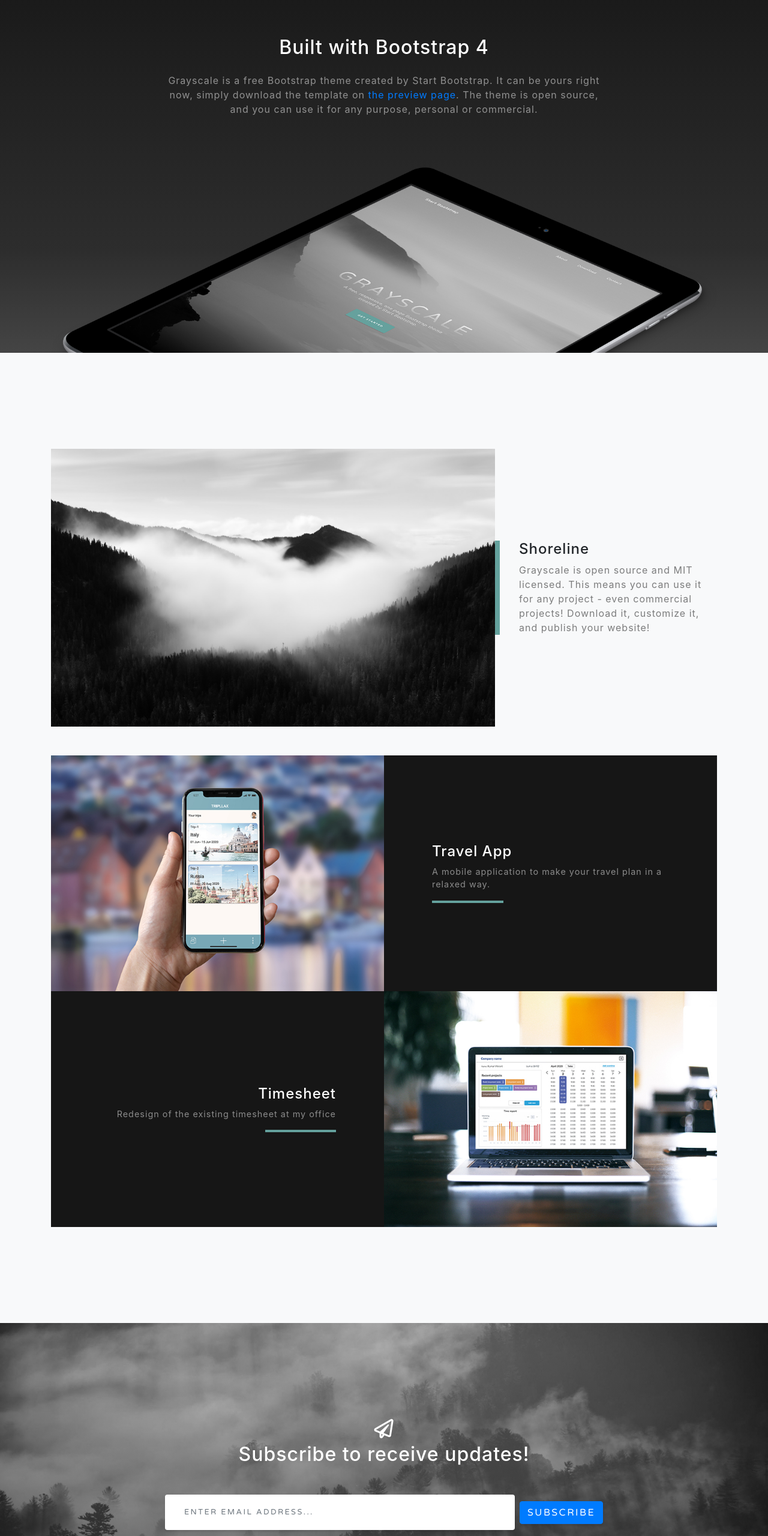
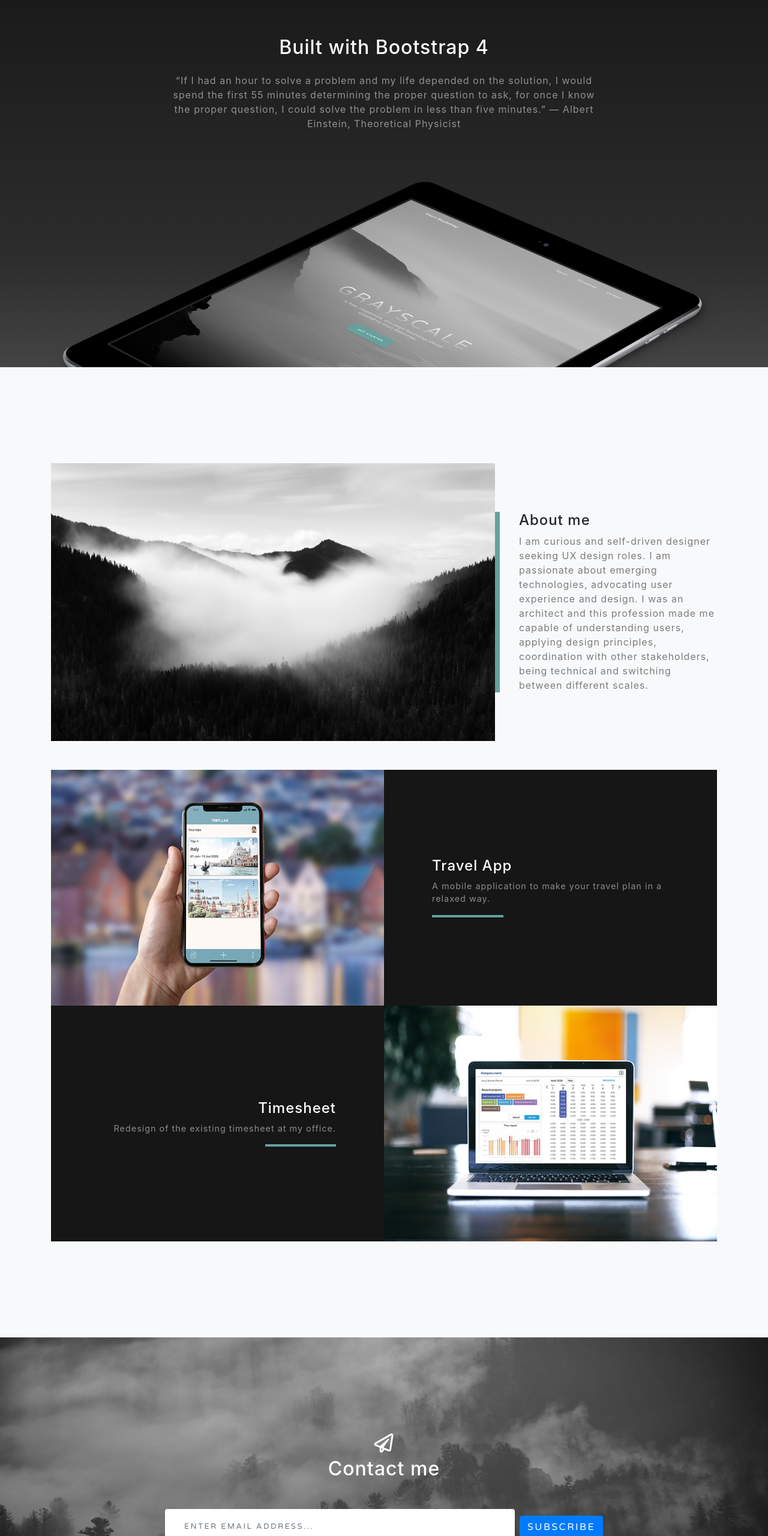
Before and after one commit to vikrant-k/vikrantwise.github.io, a website with bundled scripts: page index.html in a window 1280 px wide. Shown: the part 900-3460 px from the top of the page at 60% size. Built offline with nearby package versions, Linux system fonts and the light colour scheme.

Commit message:
Update index.html

```diff
--- a/index.html
+++ b/index.html
@@ -66,8 +66,7 @@
       <div class="row">
         <div class="col-lg-8 mx-auto">
           <h2 class="text-white mb-4">Built with Bootstrap 4</h2>
-          <p class="text-white-50">Grayscale is a free Bootstrap theme created by Start Bootstrap. It can be yours right now, simply download the template on
-            <a href="http://startbootstrap.com/template-overviews/grayscale/">the preview page</a>. The theme is open source, and you can use it for any purpose, personal or commercial.</p>
+          <p class="text-white-50">“If I had an hour to solve a problem and my life depended on the solution, I would spend the first 55 minutes determining the proper question to ask, for once I know the proper question, I could solve the problem in less than five minutes.” — Albert Einstein, Theoretical Physicist</p>
         </div>
       </div>
       <img src="img/ipad.png" class="img-fluid" alt="">
@@ -85,8 +84,8 @@
         </div>
         <div class="col-xl-4 col-lg-5">
           <div class="featured-text text-center text-lg-left">
-            <h4>Shoreline</h4>
-            <p class="text-black-50 mb-0">Grayscale is open source and MIT licensed. This means you can use it for any project - even commercial projects! Download it, customize it, and publish your website!</p>
+            <h4>About me</h4>
+            <p class="text-black-50 mb-0">I am curious and self-driven designer seeking UX design roles. I am passionate about emerging technologies, advocating user experience and design. I was an architect and this profession made me capable of understanding users, applying design principles, coordination with other stakeholders, being technical and switching between different scales.</p>
           </div>
         </div>
       </div>
@@ -119,7 +118,7 @@
             <div class="d-flex h-100">
               <div class="project-text w-100 my-auto text-center text-lg-right">
                 <h4 class="text-white">Timesheet</h4>
-                <p class="mb-0 text-white-50">Redesign of the existing timesheet at my office </p>
+                <p class="mb-0 text-white-50">Redesign of the existing timesheet at my office.</p>
                 <hr class="d-none d-lg-block mb-0 mr-0">
               </div>
             </div>
@@ -137,7 +136,7 @@
         <div class="col-md-10 col-lg-8 mx-auto text-center">
 
           <i class="far fa-paper-plane fa-2x mb-2 text-white"></i>
-          <h2 class="text-white mb-5">Subscribe to receive updates!</h2>
+          <h2 class="text-white mb-5">Contact me</h2>
 
           <form class="form-inline d-flex">
             <input type="email" class="form-control flex-fill mr-0 mr-sm-2 mb-3 mb-sm-0" id="inputEmail" placeholder="Enter email address...">
@@ -161,7 +160,7 @@
               <i class="fas fa-map-marked-alt text-primary mb-2"></i>
               <h4 class="text-uppercase m-0">Address</h4>
               <hr class="my-4">
-              <div class="small text-black-50">4923 Market Street, Orlando FL</div>
+              <div class="small text-black-50">#24-312, 91 Tanglin Halt road</div>
             </div>
           </div>
         </div>
@@ -173,7 +172,7 @@
               <h4 class="text-uppercase m-0">Email</h4>
               <hr class="my-4">
               <div class="small text-black-50">
-                <a href="#">hello@yourdomain.com</a>
+                <a href="#">vikrantwise@gmail.com</a>
               </div>
             </div>
           </div>
@@ -185,7 +184,7 @@
               <i class="fas fa-mobile-alt text-primary mb-2"></i>
               <h4 class="text-uppercase m-0">Phone</h4>
               <hr class="my-4">
-              <div class="small text-black-50">+1 (555) 902-8832</div>
+              <div class="small text-black-50">+65 96907870</div>
             </div>
           </div>
         </div>
```
